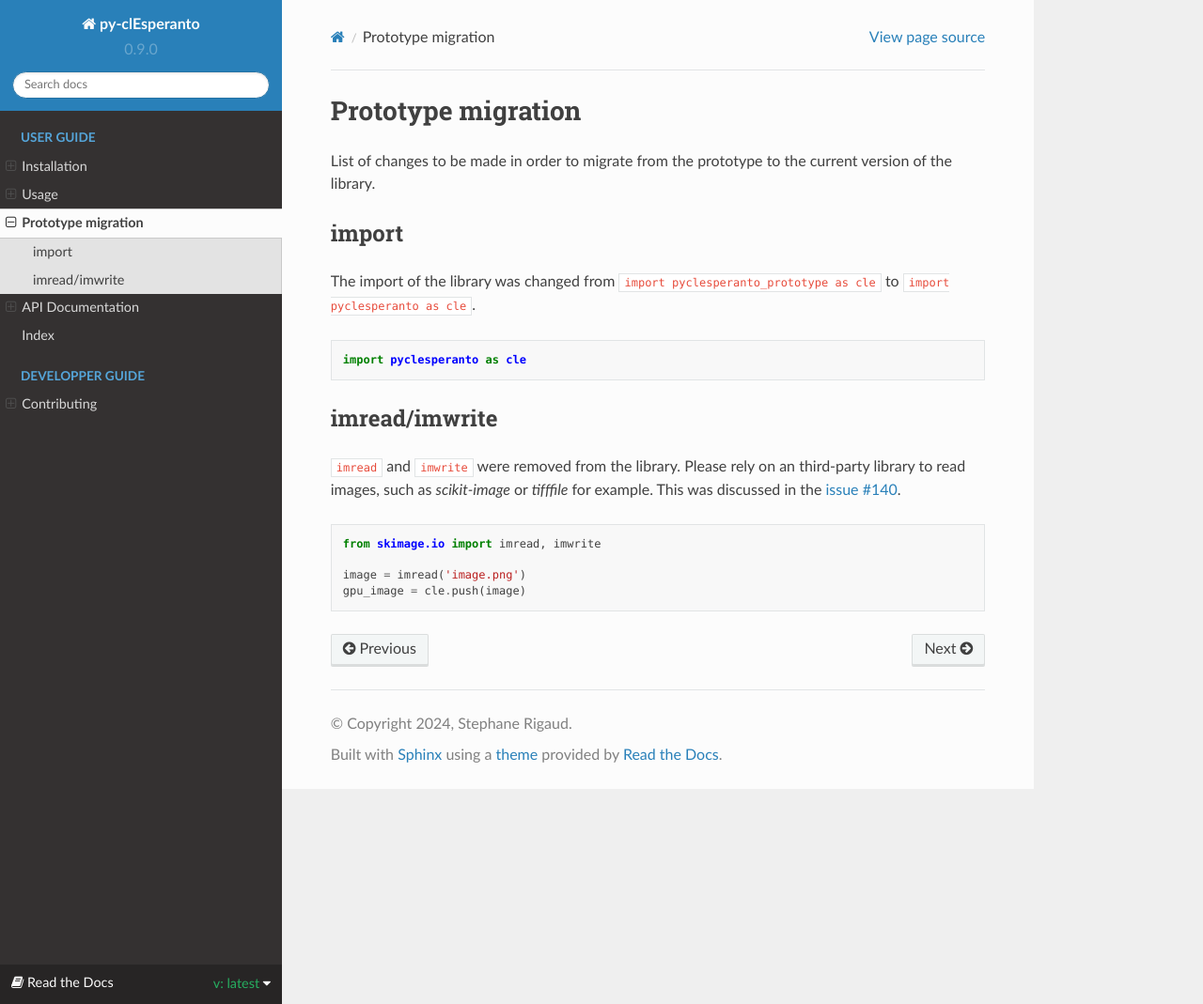
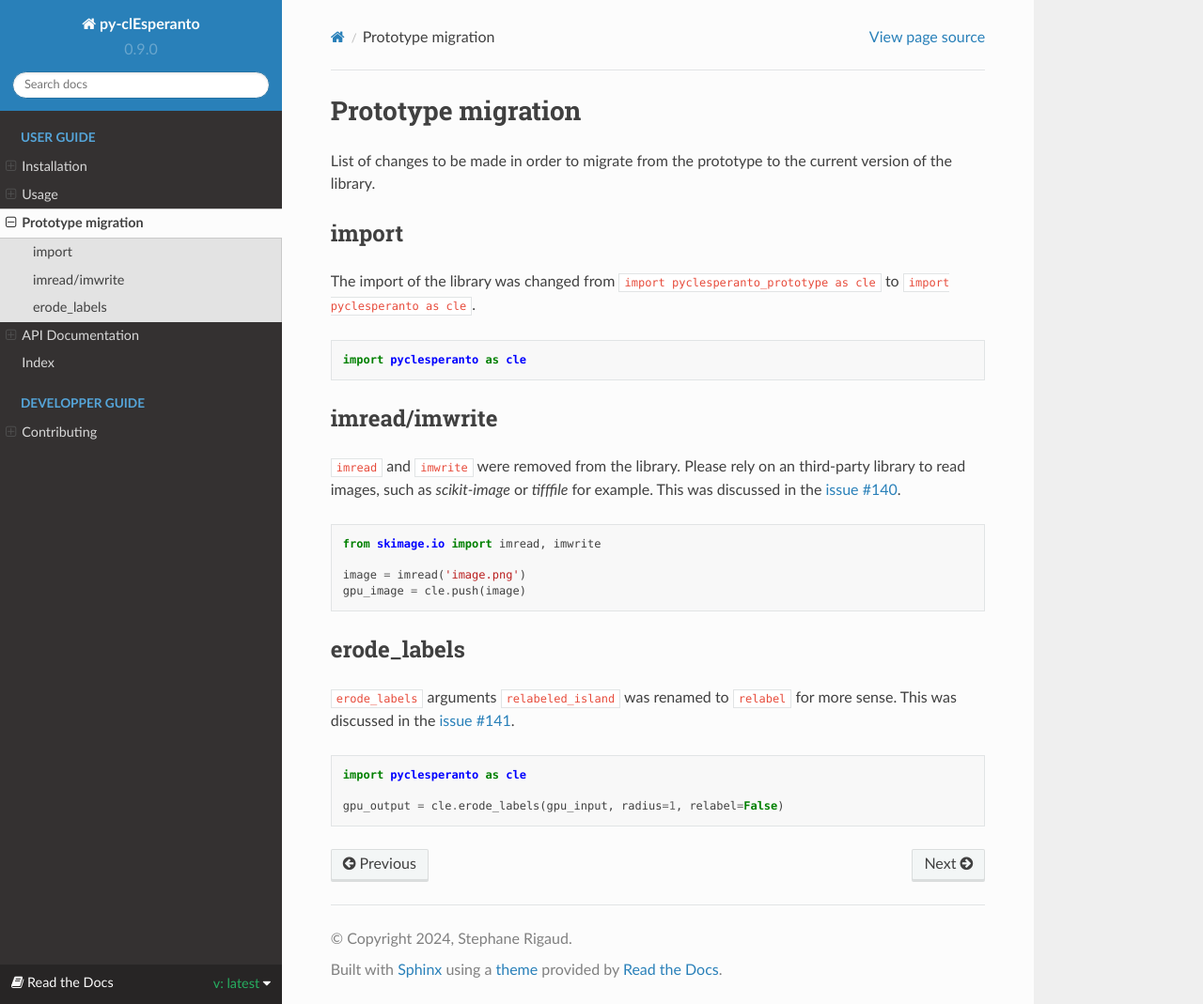
Before and after one commit to clEsperanto/pyclesperanto, a Sphinx documentation site: the page built from docs/source/prototype.rst, in a window 1280 px wide and 1069 px high. Shown: the whole window at 94% size. Built offline with Sphinx 7.4.7 and the Read the Docs theme 2.0.0, drawn with Linux system fonts in a browser that asks for light colours.

Commit message:
fix 'erode_labels' is missing an argument `relabel_islands` #141

```diff
--- a/docs/source/prototype.rst
+++ b/docs/source/prototype.rst
@@ -27,3 +27,16 @@ This was discussed in the `issue #140 <https://github.com/clEsperanto/pyclespera
 
     image = imread('image.png')
     gpu_image = cle.push(image)
+
+
+erode_labels
+------------
+
+``erode_labels`` arguments ``relabeled_island`` was renamed to ``relabel`` for more sense.
+This was discussed in the `issue #141 <https://github.com/clEsperanto/pyclesperanto/issues/141>`__.
+
+.. code-block:: python
+
+    import pyclesperanto as cle
+
+    gpu_output = cle.erode_labels(gpu_input, radius=1, relabel=False)
```
